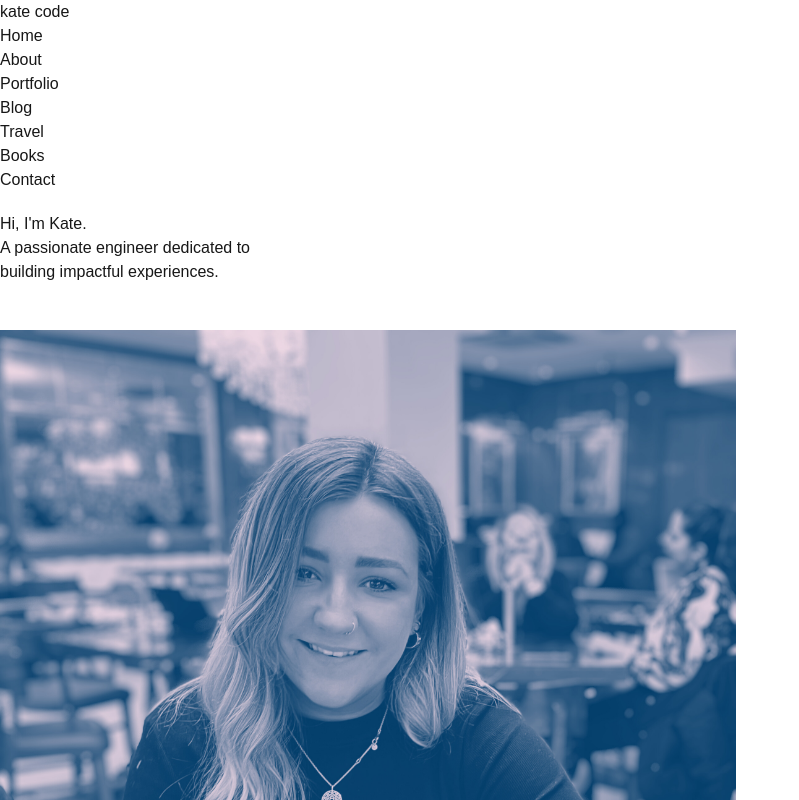
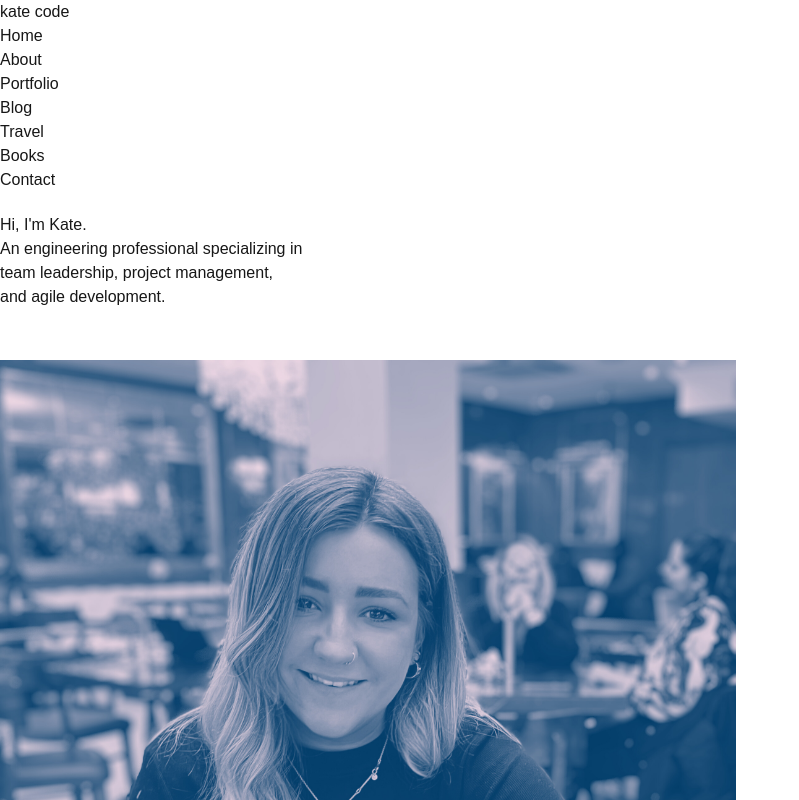
Before and after one commit to KateHickey26/kate-code, a Next.js app: page / in a window 1280 px wide. Shown: the top 800 px of the page, without its empty margins (0-799 px from the left). Built offline with nearby package versions, Linux system fonts and the light colour scheme.

Commit message:
update tagline

```diff
--- a/src/app/page.tsx
+++ b/src/app/page.tsx
@@ -54,7 +54,7 @@ export default function LandingPage() {
       Hi, I'm <span className="text-blue-500">Kate</span>.
     </h1>
     <p className="mt-4 text-xl text-gray-600">
-      A passionate engineer dedicated to <br />building impactful experiences.
+    An engineering professional specializing in <br />team leadership, project management, <br />and agile development.
     </p>
   </div>
 
```
